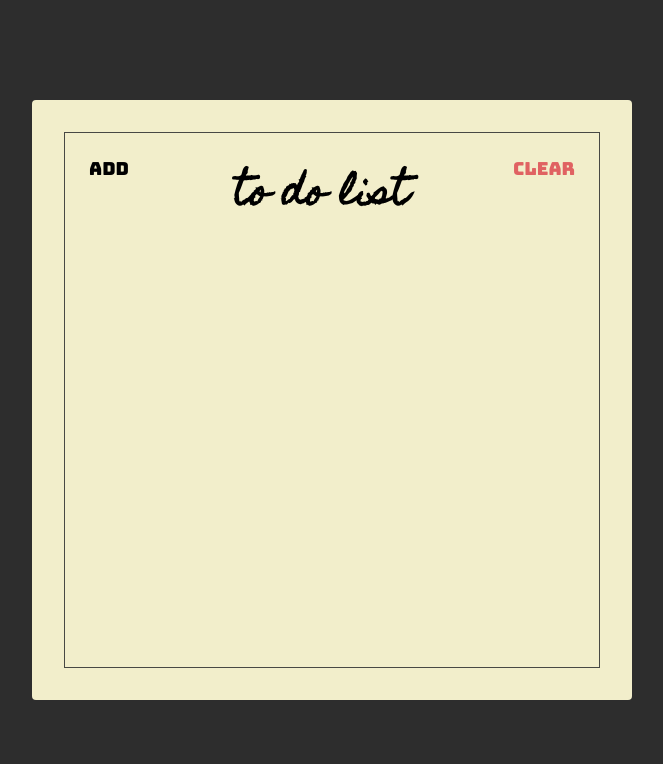
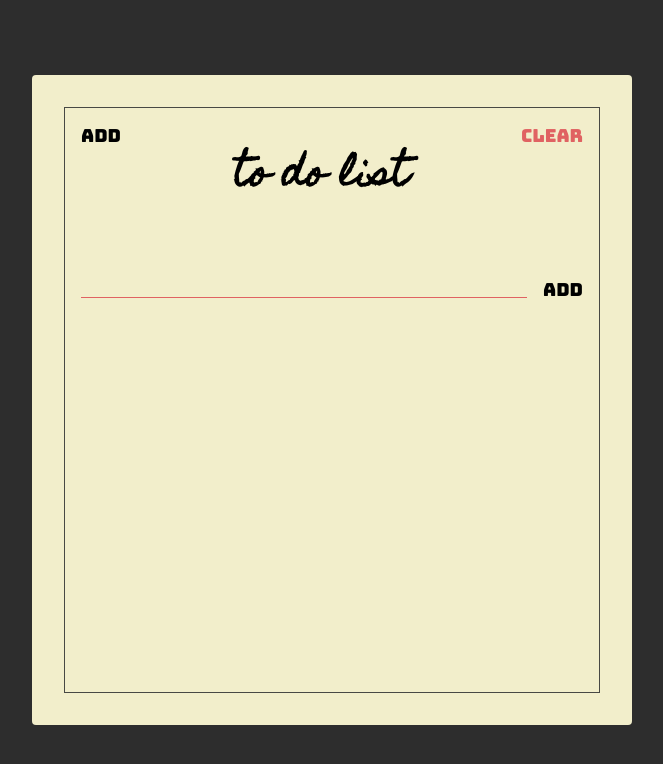
Before and after one commit to krismaputra/react-course-starter, a website: page index.html in a window 1280 px wide. Shown: the whole page, without its empty margins (308-971 px from the left). Drawn offline with Linux system fonts and the light colour scheme.

Commit message:
Membuat add todo section

```diff
--- a/index.html
+++ b/index.html
@@ -14,11 +14,18 @@
   <body>
     <div class="container">
       <div class="frame">
-        <div class="header">
+        <section class="header">
           <button class="header-btn">Add</button>
           <h1 class="header-title">To do List</h1>
           <button class="header-btn main-red-color">Clear</button>
-        </div>
+        </section>
+
+        <section class="add">
+          <form class="add-form">
+            <input type="text" class="add-input" />
+            <button class="add-btn">Add</button>
+          </form>
+        </section>
       </div>
     </div>
   </body>
--- a/style.css
+++ b/style.css
@@ -34,7 +34,7 @@ html {
 
 .container {
   width: 600px;
-  height: 600px;
+  height: 650px;
   background-color: #f2eecb;
   border-radius: 4px;
 
@@ -67,9 +67,47 @@ html {
   font-size: 1.8rem;
   font-family: "Bungee", sans-serif;
 
-  padding: 24px;
+  padding: 16px;
+  cursor: pointer;
 
   background: unset;
   border: unset;
   outline: unset;
 }
+
+.add {
+  padding: 16px;
+}
+
+.add-form {
+  display: flex;
+  align-items: flex-start;
+}
+
+.add-input {
+  background: unset;
+  border: unset;
+  padding: 0 64px;
+
+  flex: 1;
+
+  border-bottom: 1px solid var(--main-red-color);
+  outline: unset;
+
+  font-family: "Homemade Apple", sans-serif;
+  font-size: 16px;
+  text-transform: lowercase;
+}
+
+.add-btn {
+  font-size: 1.8rem;
+  font-family: "Bungee", sans-serif;
+
+  padding: 16px;
+  padding-right: unset;
+  cursor: pointer;
+
+  background: unset;
+  border: unset;
+  border: unset;
+}
```
